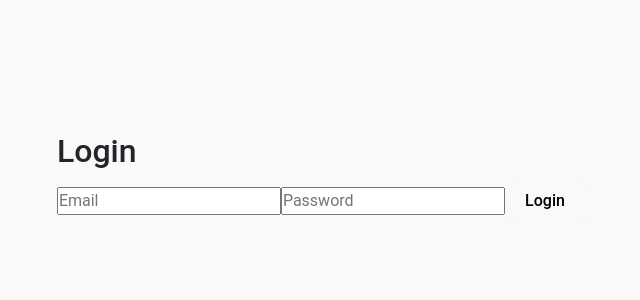
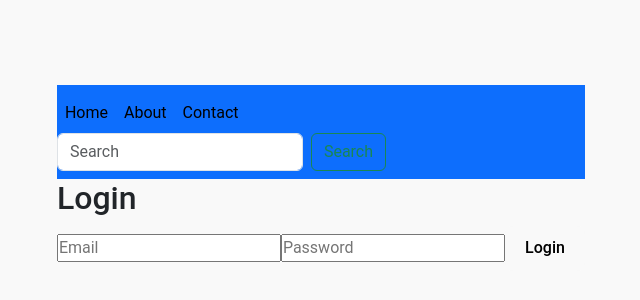
Before and after one commit to himanshukr01/zomoto, a React (Vite) app: page /login in a window 1280 px wide. Shown: the part 222-522 px from the top of the page, without its empty margins (319-959 px from the left). Built offline with nearby package versions, Linux system fonts and the light colour scheme.

Commit message:
first commit

```diff
--- a/src/components/Navbar.jsx
+++ b/src/components/Navbar.jsx
@@ -1,19 +1,10 @@
 import React from 'react'
 
 const Navbar = () => {
-    return (
-        <div>
-            <nav class="navbar bg-primary navbar-expand-lg">
-                <div class="container-fluid">
-                    <a class="navbar-brand" href="#">
-                        <img src="/vite.svg" alt="Logo" width="30" height="24" class="d-inline-block align-text-top" />
-                        QUICK
-                    </a>
-                    <button class="navbar-toggler" type="button" data-bs-toggle="collapse" data-bs-target="#navbarTogglerDemo01" aria-controls="navbarTogglerDemo01" aria-expanded="false" aria-label="Toggle navigation">
-                        <span class="navbar-toggler-icon"></span>
-                    </button>
-                    <div class="collapse navbar-collapse" id="navbarTogglerDemo01">
-                        <ul class="navbar-nav me-auto mb-2 mb-lg-0">
+  return (
+    <div className='navbar bg-primary navbar-expand-lg'>
+        <nav>
+        <ul class="navbar-nav me-auto mb-2 mb-lg-0">
                             <li class="nav-item">
                                 <a class="nav-link active" aria-current="page" href="#">Home</a>
                             </li>
@@ -29,11 +20,9 @@ const Navbar = () => {
                             <input class="form-control me-2" type="search" placeholder="Search" aria-label="Search" />
                             <button class="btn btn-outline-success" type="submit">Search</button>
                         </form>
-                    </div>
-                </div>
-            </nav>
-        </div>
-    )
+        </nav>
+    </div>
+  )
 }
 
 export default Navbar
--- a/src/pages/Login.jsx
+++ b/src/pages/Login.jsx
@@ -2,6 +2,7 @@ import { useState } from 'react';
 import axios from 'axios';
 import { useNavigate } from 'react-router-dom';
 import "../App.css";
+import Navbar from '../components/Navbar';
 
 const Login = ({ setIsLoggedIn }) => { // Fix the prop destructuring
   const [email, setEmail] = useState('');
@@ -20,7 +21,9 @@ const Login = ({ setIsLoggedIn }) => { // Fix the prop destructuring
   };
 
   return (
-    <div className='container'> {/* Ensure className is used */}
+
+    <div className='container'>
+      <Navbar />
       <h2>Login</h2>
       <input type="email" placeholder='Email' onChange={(e) => setEmail(e.target.value)} />
       <input type="password" placeholder='Password' onChange={(e) => setPassword(e.target.value)} />
```
